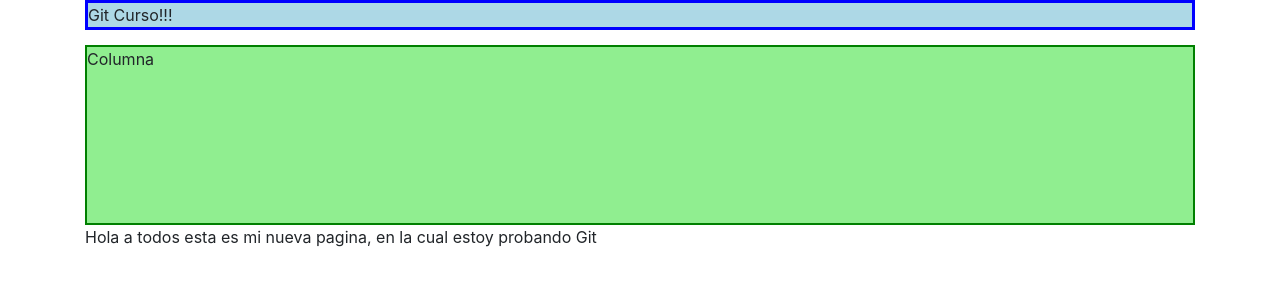
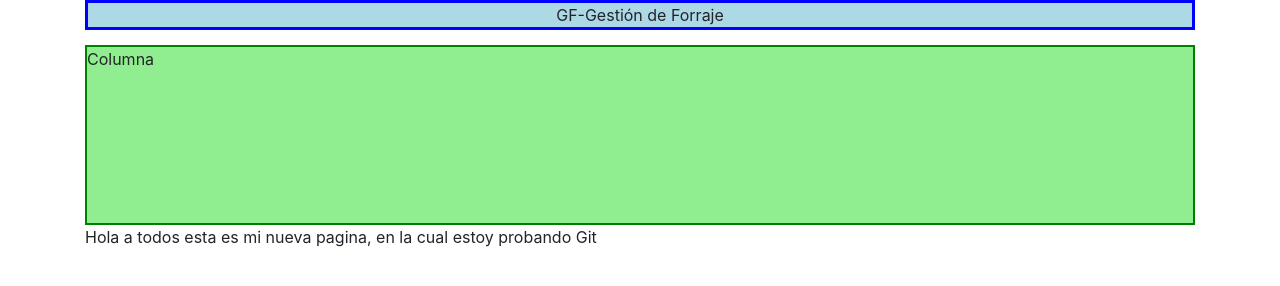
Before and after one commit to charruasg/PracticaGit, a plain HTML site: page index.html in a window 1280 px wide. Drawn offline with Linux system fonts and the light colour scheme.

Commit message:
Pusimos titulo a la primer fila, centramos el texto en el archivo style.css

```diff
--- a/css/style.css
+++ b/css/style.css
@@ -4,6 +4,7 @@
     background-color: lightblue;
     margin-bottom: 15px;
     /*height: 180px;*/
+    text-align: center;
 }
 .columna{
     background-color: lightgreen;
--- a/index.html
+++ b/index.html
@@ -13,7 +13,7 @@
 
 
   <div class="container">
-    <div class="git fila">Git Curso!!!</div>
+    <div class="git fila">GF-Gestión de Forraje</div>
   </div>
 
   <div class="container">
```
